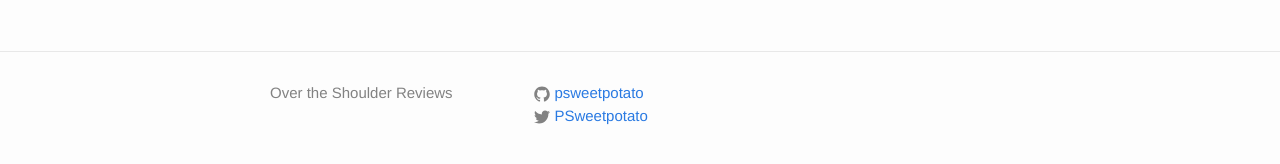
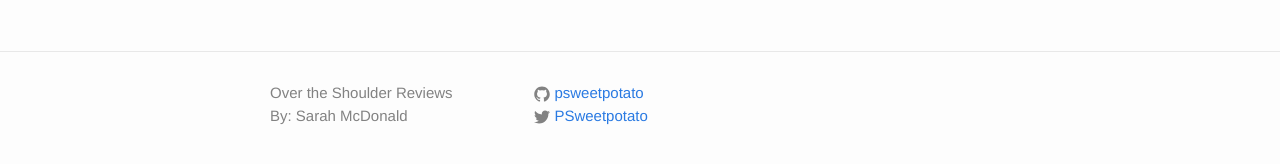
Before and after one commit to psweetpotato/OtSRblog, a Jekyll site: the page built from index.html, in a window 1280 px wide. Shown: the part 375-539 px from the top of the page. Built offline with Jekyll 4.4.1, drawn with Linux system fonts in a browser that asks for light colours.

Commit message:
adds by line

```diff
--- a/_includes/footer.html
+++ b/_includes/footer.html
@@ -8,7 +8,8 @@
       <div class="footer-col  footer-col-1">
         <ul class="contact-list">
           <li>{{ site.title }}</li>
-          <li><a href="mailto:{{ site.email }}">{{ site.email }}</a></li>
+          <!-- <li><a href="mailto:{{ site.email }}">{{ site.email }}</a></li> -->
+          <li>By: Sarah McDonald</li>
         </ul>
       </div>
 
```
